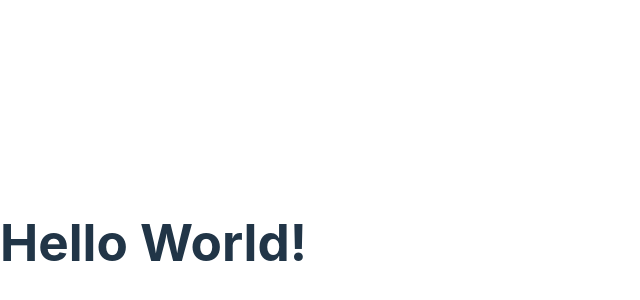
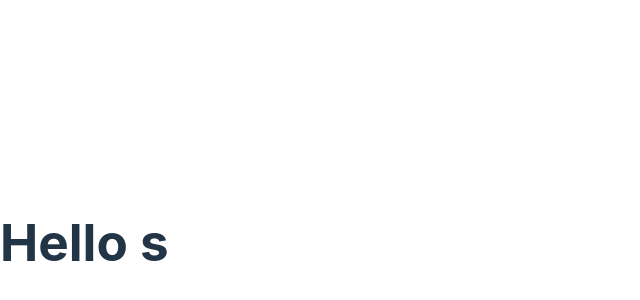
Before and after one commit to hanssenstijn/react-app, a React (Vite) app: page / in a window 1280 px wide. Shown: the part 158-458 px from the top of the page, without its empty margins (0-640 px from the left). Built offline with nearby package versions, Linux system fonts and the light colour scheme.

Commit message:
add const and if statement

```diff
--- a/src/Message.tsx
+++ b/src/Message.tsx
@@ -1,8 +1,9 @@
-
 // PascalCasing
 function Message() {
-    // JSX: JavaScript XML
-    return <h1>Hello World!</h1>;
+  // JSX: JavaScript XML
+  const name = "s";
+  if (name) return <h1>Hello {name}</h1>;
+  return <h1>Hello World!</h1>;
 }
 
 export default Message;
```
